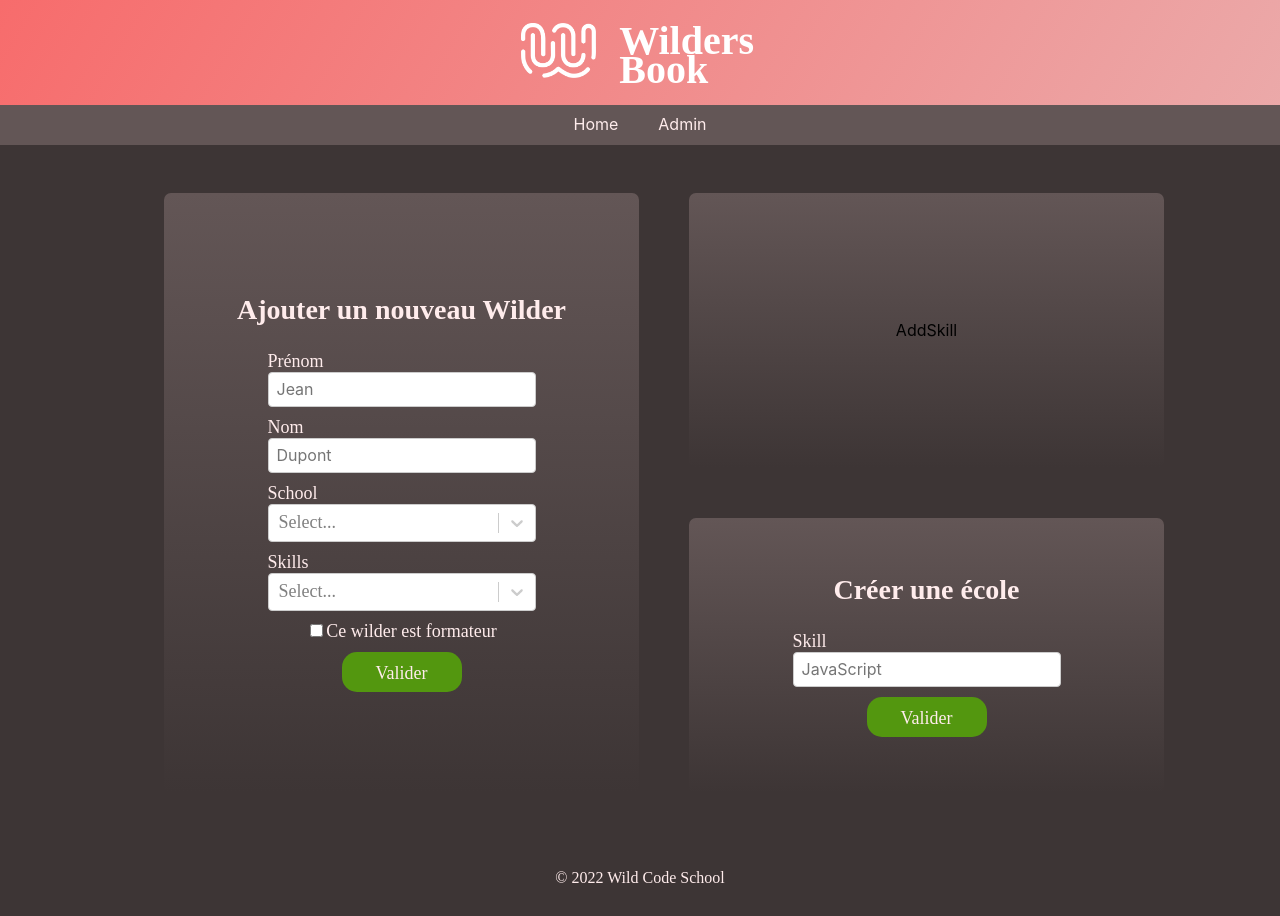
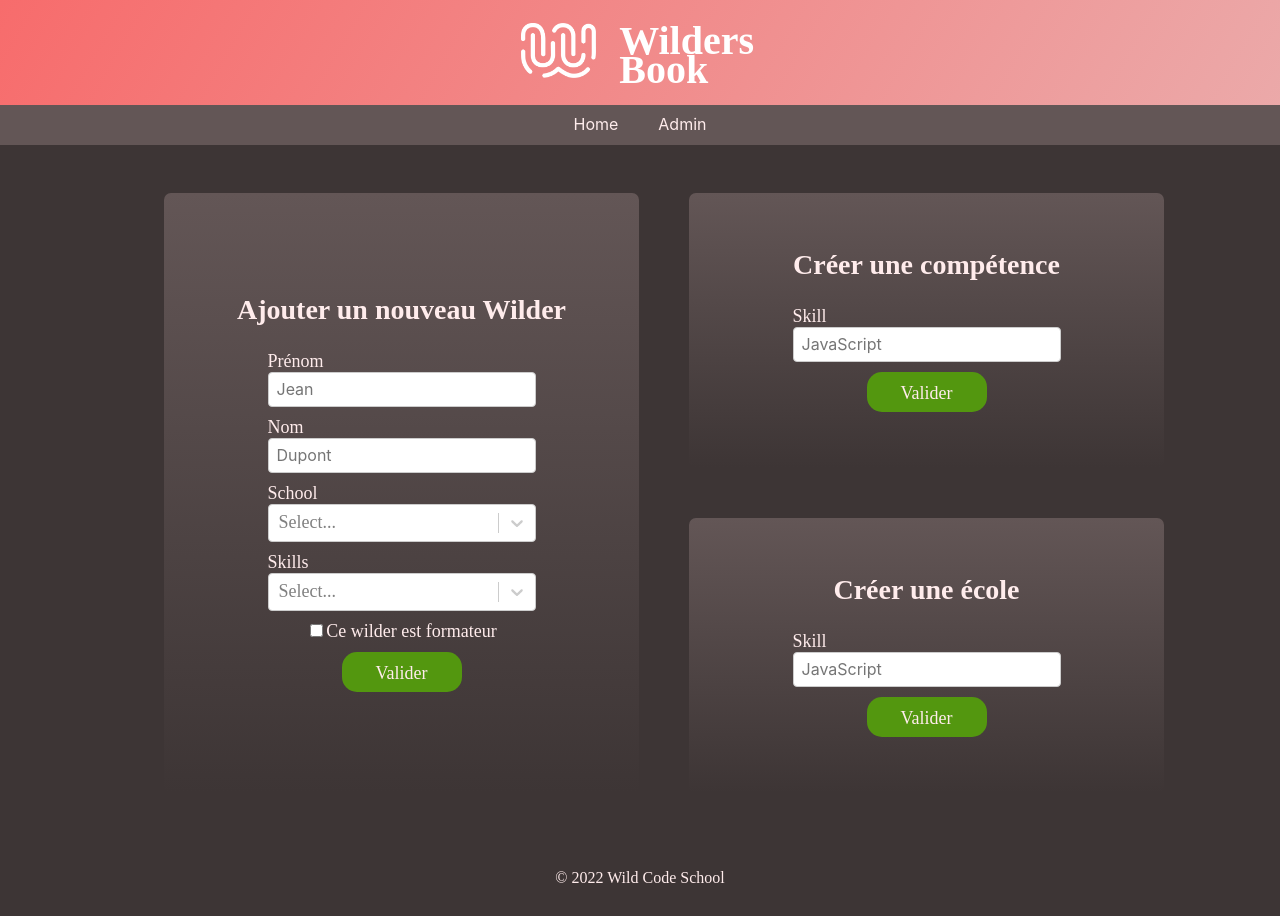
Before and after one commit to jkergal/wsl-project-one, a React (Create React App) app in the folder web/: page /admin in a window 1280 px wide. Built offline with nearby package versions, Linux system fonts and the light colour scheme.

Commit message:
Create AddSkill component

```diff
--- a/web/src/components/AddSkill/AddSkill.tsx
+++ b/web/src/components/AddSkill/AddSkill.tsx
@@ -1,7 +1,32 @@
-import React from 'react';
+import Button from 'components/Button/Button';
+import Input from 'components/Input/Input';
+import React, { ChangeEvent, useState } from 'react';
+import { FormStyled, Label, SectionTitle } from 'styles/base-styles';
 
 const AddSkill = () => {
-	return <div>AddSkill</div>;
+	const [skill, setSkill] = useState('');
+
+	return (
+		<>
+			<SectionTitle>Créer une compétence</SectionTitle>
+			<FormStyled>
+				<Label>
+					Skill
+					<br />
+					<Input
+						placeholder="JavaScript"
+						inputType="text"
+						value={skill}
+						onChange={(event: ChangeEvent<HTMLInputElement>) => {
+							setSkill(event.target.value);
+						}}
+					/>
+				</Label>
+
+				<Button label="Valider"></Button>
+			</FormStyled>
+		</>
+	);
 };
 
 export default AddSkill;
```
